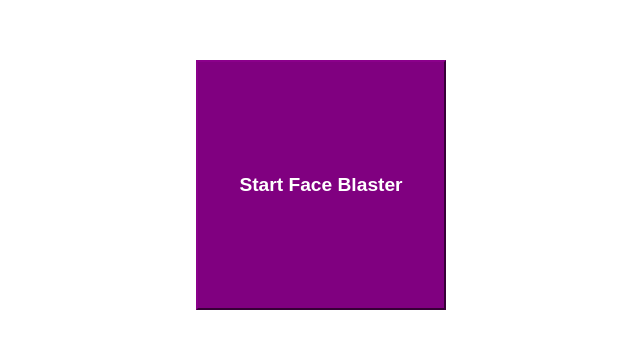
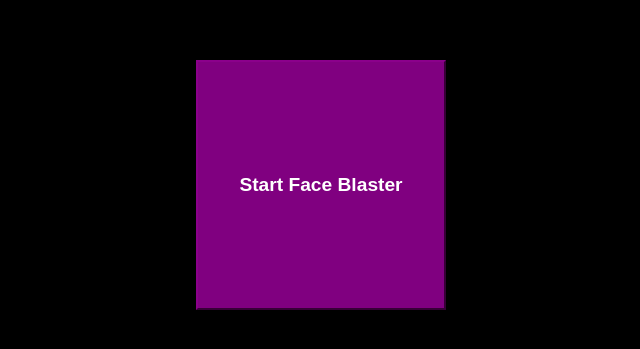
Before and after one commit to arethk/face-blaster, a plain HTML site: page index.html in a window 1280 px wide. Shown: the part 215-564 px from the top of the page, without its empty margins (319-959 px from the left). Drawn offline with Linux system fonts and the light colour scheme.

Commit message:
changed background color to black and font to white

```diff
--- a/style/style.css
+++ b/style/style.css
@@ -1,8 +1,8 @@
 body {
     margin: 0;
     padding: 0;
-    color: black;
-    background-color: white;
+    color: red;
+    background-color: black;
     font-family: sans-serif;
 }
 
```
